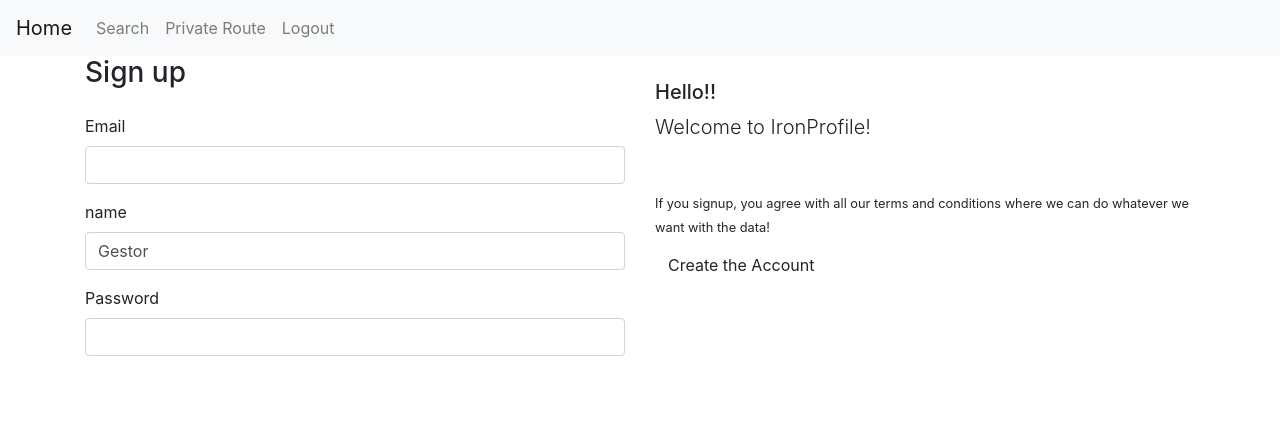
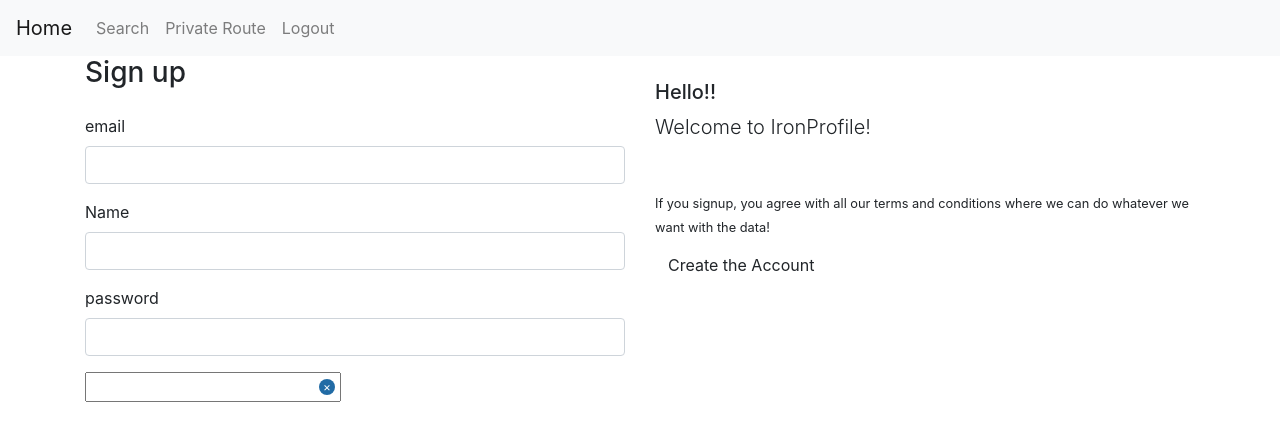
Before and after one commit to josuevalrob/talkit, a React (Create React App) app: page /login in a window 1280 px wide. Shown: the top 434 px of the page. Built offline with nearby package versions, Linux system fonts and the light colour scheme.

Commit message:
data time picker

```diff
--- a/package.json
+++ b/package.json
@@ -9,6 +9,7 @@
     "bootstrap": "^4.3.1",
     "material-ui": "^0.20.2",
     "react": "^16.8.6",
+    "react-datepicker": "^2.7.0",
     "react-dom": "^16.8.6",
     "react-router-dom": "^5.0.1",
     "react-scripts": "3.0.1"
--- a/src/components/forms/Register.js
+++ b/src/components/forms/Register.js
@@ -3,20 +3,22 @@ import { Redirect } from 'react-router-dom'
 import FormField from '../misc/FormField';
 import authService from '../../services/AuthServices'
 import validations from './validations'
-export default class Register extends Component {
+import DatePicker from "react-datepicker";
+import "react-datepicker/dist/react-datepicker.css";
+
+class Register extends Component {
   state = {
     user: {
       email: '',
       password: '',
-      image: 'https://images.unsplash.com/photo-1461988320302-91bde64fc8e4?ixid=2yJhcHBfaWQiOjEyMDd9&fm=jpg&w=200&fit=max',
-      birthDate: '12/12/12',
-      name: 'Gestor'
+      name: '',
+      birthDate: '',
+      avatarURL: 'https://images.unsplash.com/photo-1461988320302-91bde64fc8e4?ixid=2yJhcHBfaWQiOjEyMDd9&fm=jpg&w=200&fit=max',
     },
     errors: {},
     touch: {},
     isRegistered: false
   }
-
   handleChange = (event) => {
     const { name, value } = event.target;
     this.setState({
@@ -31,6 +33,16 @@ export default class Register extends Component {
     })
   }
 
+  handleDate = (date) => {
+    this.setState({
+      user: {
+        ...this.state.user,
+        birthDate: date
+      },
+      errors: {...this.state.errors, birthDate: validations.birthDate && validations.birthDate(date)}
+    });
+  }
+
   handleBlur = (event) => {
     const { name } = event.target;
     this.setState({
@@ -40,6 +52,17 @@ export default class Register extends Component {
       }
     })
   }
+  getValidationClassName = (attr) => {
+    const { errors, touch } = this.state
+    if (!touch[attr]){
+      return ''
+    } else if (errors[attr]){
+      return 'is-invalid'
+    }
+    return 'is-valid'
+  }
+
+  isValid = () => !Object.keys(this.state.user).some(attr => this.state.errors[attr])
 
   handleSubmit = (event) => {
     event.preventDefault();
@@ -61,10 +84,7 @@ export default class Register extends Component {
     }
   }
 
-  isValid = () => {
-    return !Object.keys(this.state.user)
-      .some(attr => this.state.errors[attr])
-  }
+
 
   render() {
     const { isRegistered, errors, user, touch } =  this.state;
@@ -79,22 +99,45 @@ export default class Register extends Component {
           <div className="col-6">
             <h3>Sign up</h3>
             <form id="register-form" className="mt-4" onSubmit={this.handleSubmit}>
-              <div className="form-group">
-                <label>Email</label>
-                <input type="email" name="email" className={`form-control ${touch.email && errors.email ? 'is-invalid' : ''}`} onChange={this.handleChange} onBlur={this.handleBlur} value={user.email} />
-                <div className="invalid-feedback">{ errors.email }</div>
-              </div>
-              <div className="form-group">
-                <label>name</label>
-                <input type="text" name="name" className={`form-control ${touch.name && errors.name ? 'is-invalid' : ''}`} onChange={this.handleChange} onBlur={this.handleBlur} value={user.name} />
-                <div className="invalid-feedback">{ errors.name }</div>
-              </div>
-              <div className="form-group">
-                <label>Password</label>
-                <input type="password" name="password" className={`form-control ${touch.password && errors.password ? 'is-invalid' : ''}`} onChange={this.handleChange} onBlur={this.handleBlur} value={user.password} />
-                <div className="invalid-feedback">{ errors.password }</div>
-              </div>
-
+              <FormField
+                label="email"
+                name="email"
+                onBlur={this.handleBlur}
+                value={user.email}
+                onChange={this.handleChange}
+                touch={touch.email}
+                error={errors.email}
+                inputType="text"
+                validationClassName={this.getValidationClassName('email')} />
+              <FormField
+                label="Name"
+                name="name"
+                inputType="text"
+                value={user.name}
+                touch={touch.name}
+                error={errors.name}
+                onChange={this.handleChange}
+                onBlur={this.handleBlur}
+                validationClassName={this.getValidationClassName('name')} />
+              <FormField
+                label="password"
+                name="password"
+                onBlur={this.handleBlur}
+                value={user.password}
+                onChange={this.handleChange}
+                touch={touch.password}
+                error={errors.password}
+                inputType="password"
+                validationClassName={this.getValidationClassName('password')} />
+              <DatePicker
+                selected={user.birthDate}
+                onChange={this.handleDate}
+                isClearable={true}
+                showYearDropdown
+                dateFormatCalendar="MMMM"
+                scrollableYearDropdown
+                yearDropdownItemNumber={50}
+                />
             </form>
           </div>
           <div className="col-6 pt-4">
@@ -108,3 +151,4 @@ export default class Register extends Component {
     );
   }
 }
+export default Register
```
Also changed, not shown: src/components/forms/Login.js (+10 -11 lines), 1 other file (tests, documents, lock files or other folders).
